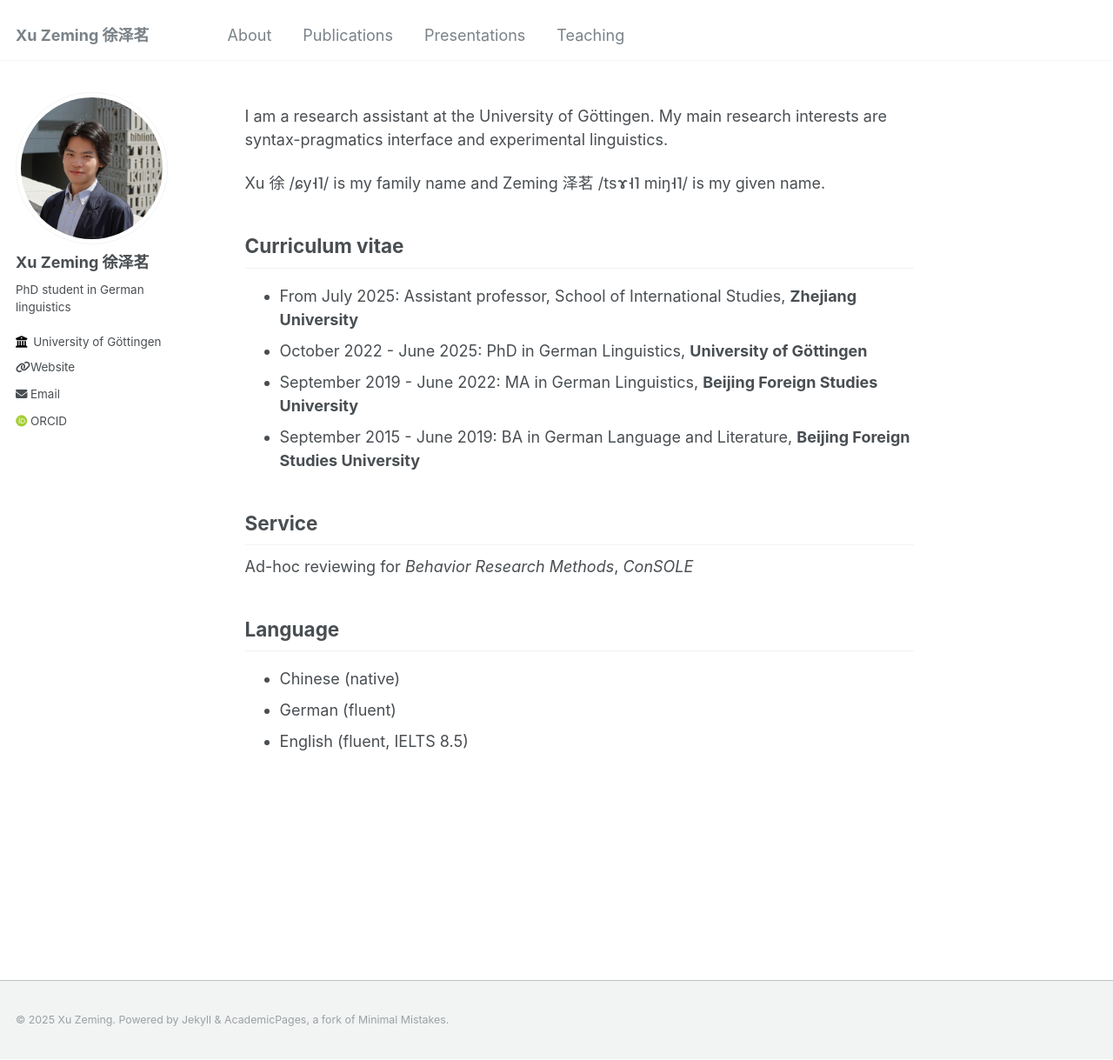
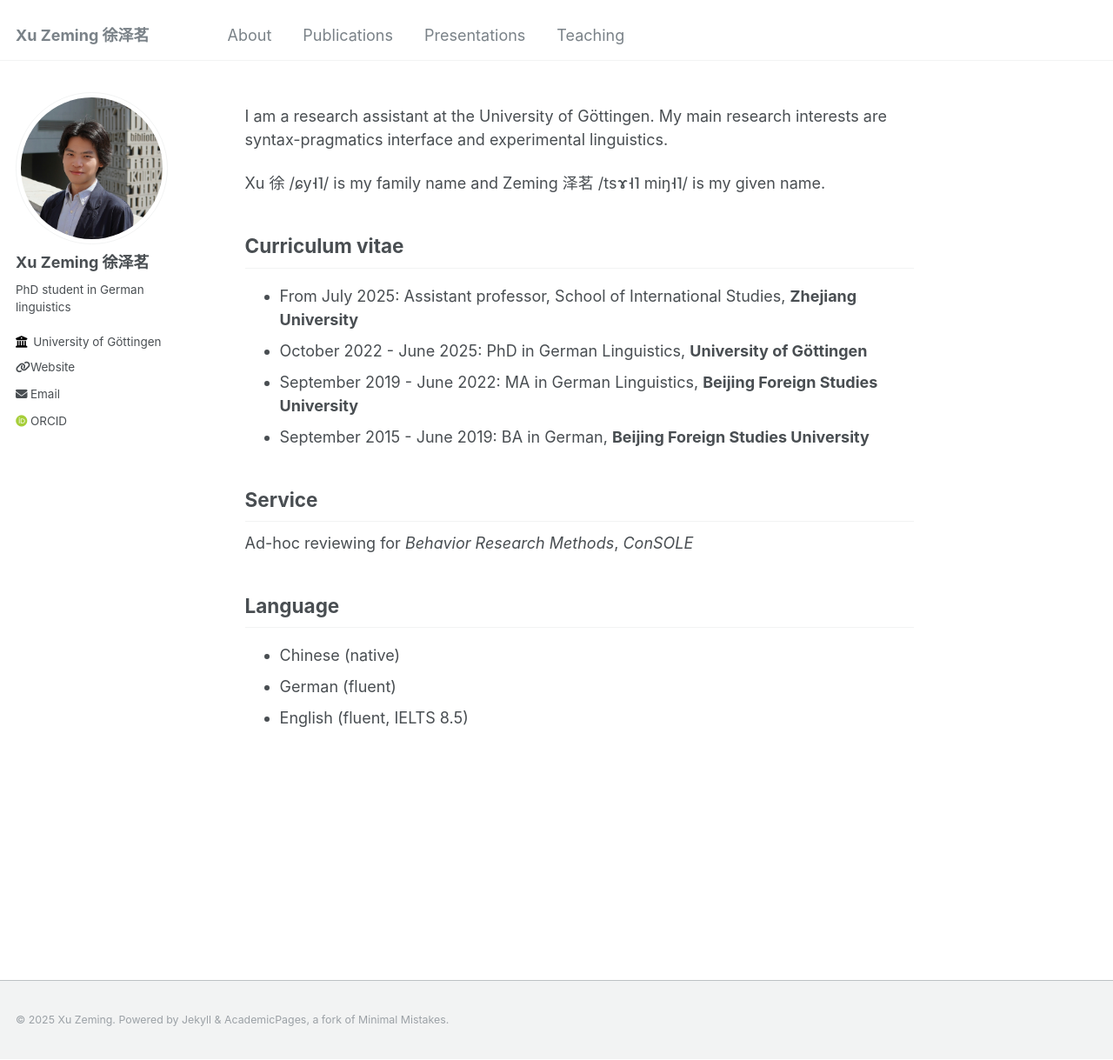
Before and after one commit to xu-zeming/xu-zeming.github.io, a Jekyll site: the page built from _pages/about.md, in a window 1280 px wide and 1219 px high. Shown: the whole window at 87% size. Built offline with Jekyll 4.4.1, drawn with Linux system fonts in a browser that asks for light colours; some web fonts are replaced.

Commit message:
Update about.md

```diff
--- a/_pages/about.md
+++ b/_pages/about.md
@@ -15,7 +15,7 @@ Curriculum vitae
 * From July 2025: Assistant professor, School of International Studies, **Zhejiang University**
 * October 2022 - June 2025: PhD in German Linguistics, **University of Göttingen**
 * September 2019 - June 2022: MA in German Linguistics, **Beijing Foreign Studies University**
-* September 2015 - June 2019: BA in German Language and Literature, **Beijing Foreign Studies University**
+* September 2015 - June 2019: BA in German, **Beijing Foreign Studies University**
 
 Service
 ---
```
